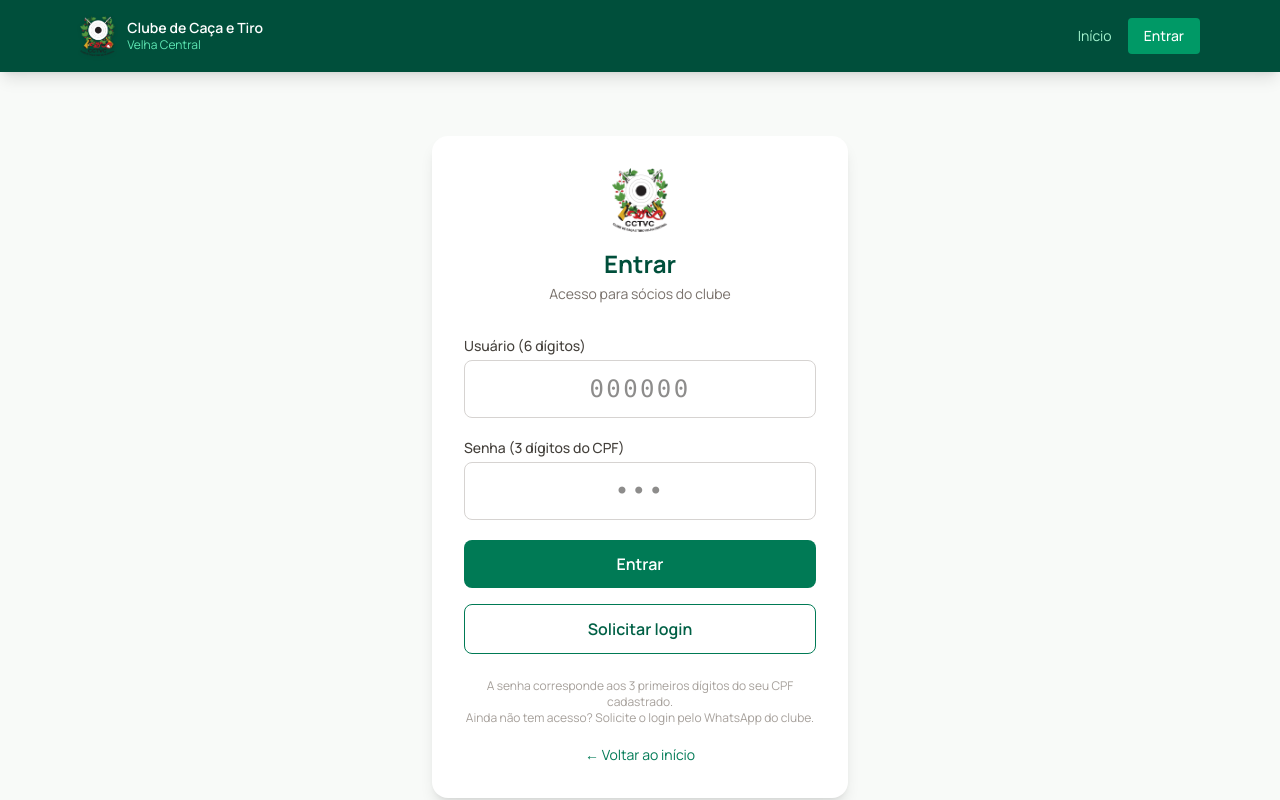
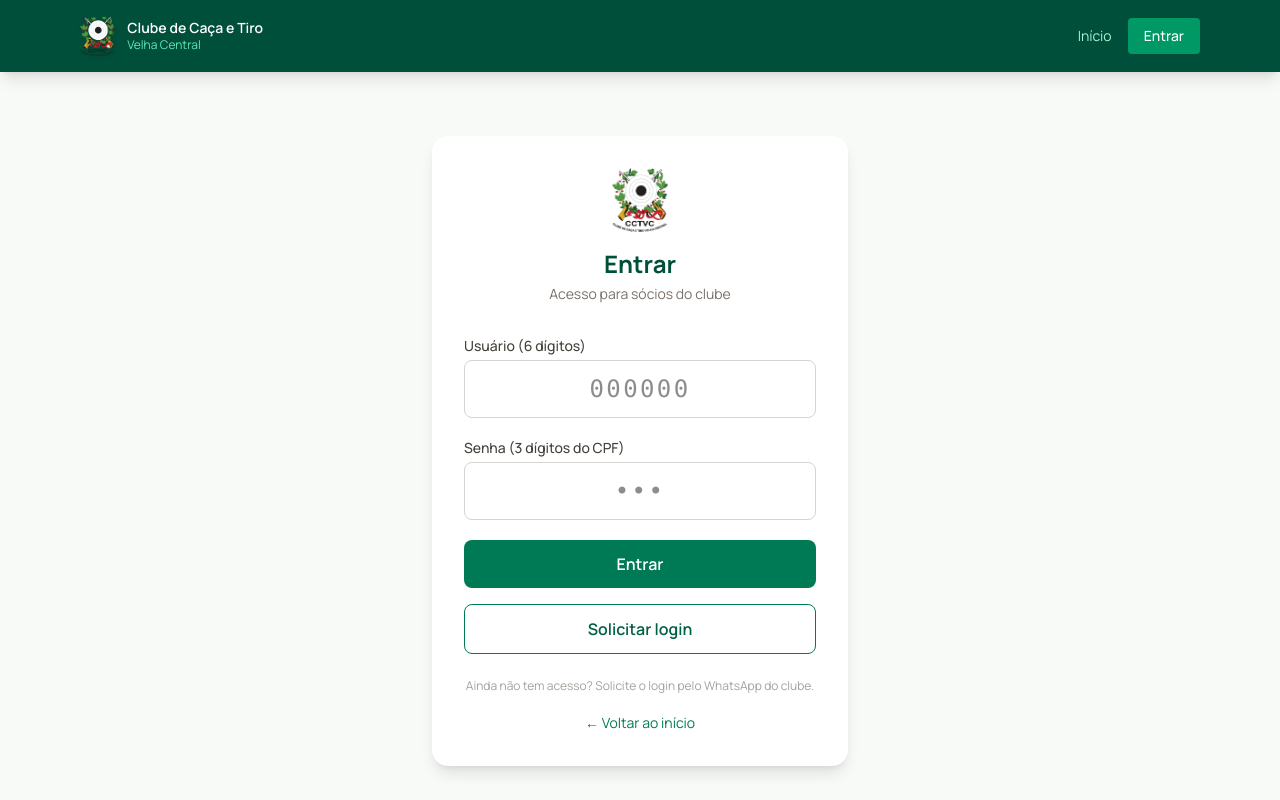
Before and after one commit to guihgalli/cctvc-site, a React (Vite) app: page /login in a window 1280 px wide. Shown: the top 800 px of the page. Built offline with nearby package versions, Linux system fonts and the light colour scheme; no server answers.

Commit message:
Remove dica de senha baseada no CPF na tela de login
Co-authored-by: guihgalli <guihgalli@users.noreply.github.com>

```diff
--- a/src/pages/LoginPage.tsx
+++ b/src/pages/LoginPage.tsx
@@ -120,8 +120,6 @@ export function LoginPage() {
           </div>
 
           <p className="text-center text-stone-400 text-xs mt-6">
-            A senha corresponde aos 3 primeiros dígitos do seu CPF cadastrado.
-            <br />
             Ainda não tem acesso? Solicite o login pelo WhatsApp do clube.
           </p>
 
```
